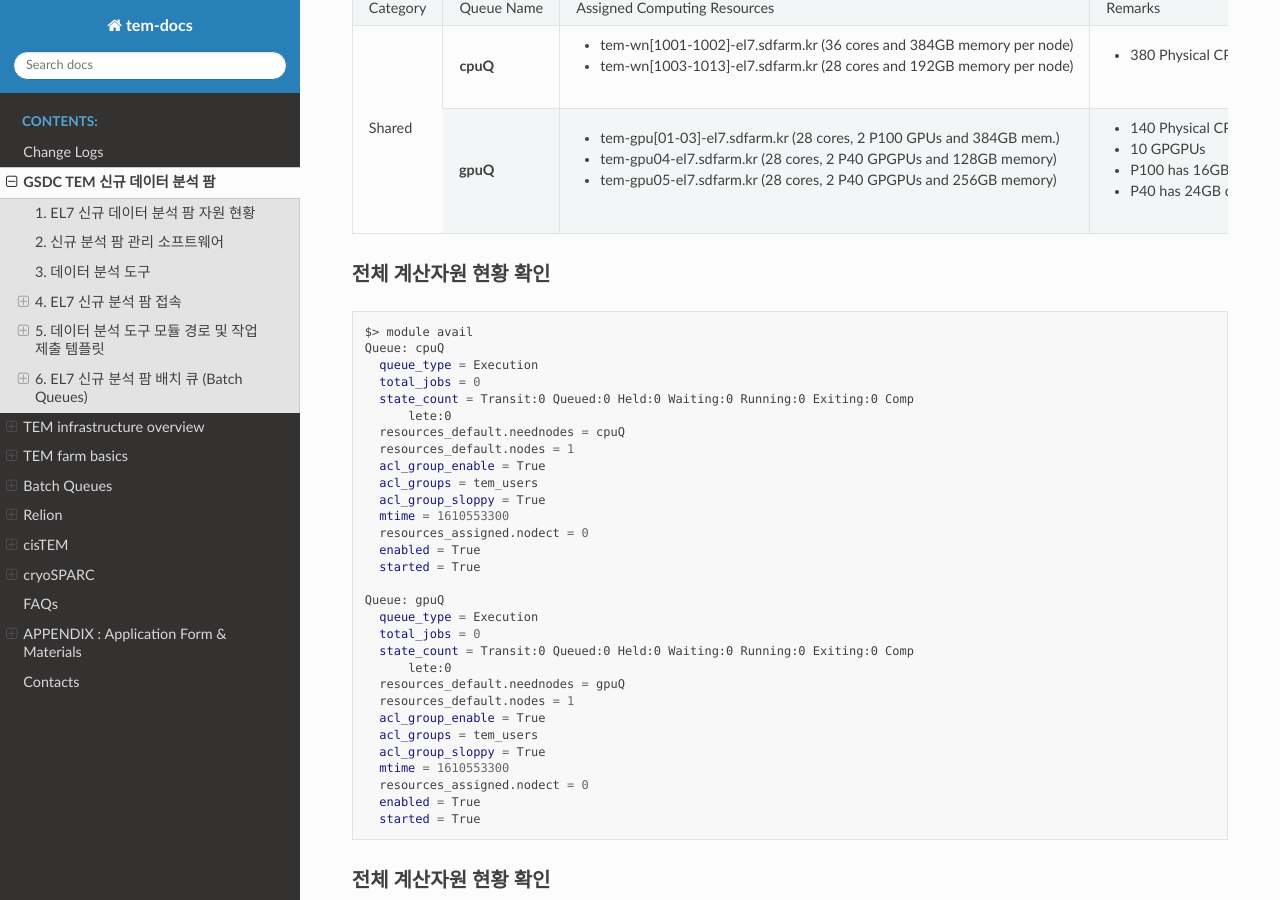
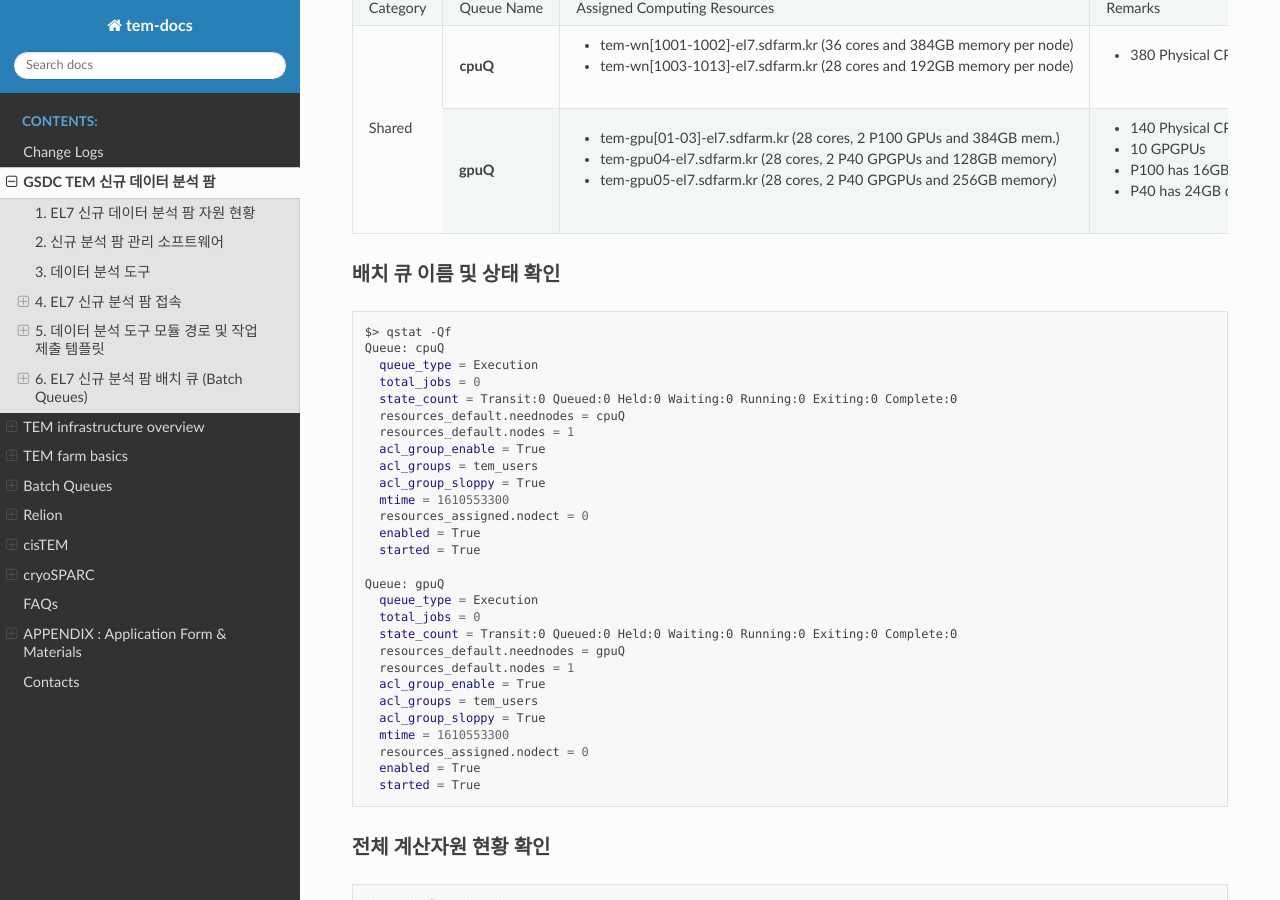
Before and after one commit to junglok/tem-docs, a Sphinx documentation site: the page built from docs/newfarm.rst, in a window 1280 px wide and 900 px high, scrolled down 3533 px. Built offline with Sphinx 7.4.7 and the Read the Docs theme 2.0.0, drawn with Linux system fonts in a browser that asks for light colours.

Commit message:
newfarm rst

```diff
--- a/docs/newfarm.rst
+++ b/docs/newfarm.rst
@@ -188,17 +188,16 @@ GSDC TEM 신규 데이터 분석 팜
 +--------------+-----------------+-----------------------------------------------------------------------+------------------------------------+
 
 
-전체 계산자원 현황 확인
------------------
+배치 큐 이름 및 상태 확인
+-------------------
 
 .. code-block:: bash
 
-  $> module avail
+  $> qstat -Qf
   Queue: cpuQ
     queue_type = Execution
     total_jobs = 0
-    state_count = Transit:0 Queued:0 Held:0 Waiting:0 Running:0 Exiting:0 Comp
-        lete:0
+    state_count = Transit:0 Queued:0 Held:0 Waiting:0 Running:0 Exiting:0 Complete:0
     resources_default.neednodes = cpuQ
     resources_default.nodes = 1
     acl_group_enable = True
@@ -212,8 +211,7 @@ GSDC TEM 신규 데이터 분석 팜
   Queue: gpuQ
     queue_type = Execution
     total_jobs = 0
-    state_count = Transit:0 Queued:0 Held:0 Waiting:0 Running:0 Exiting:0 Comp
-        lete:0
+    state_count = Transit:0 Queued:0 Held:0 Waiting:0 Running:0 Exiting:0 Complete:0
     resources_default.neednodes = gpuQ
     resources_default.nodes = 1
     acl_group_enable = True
```
